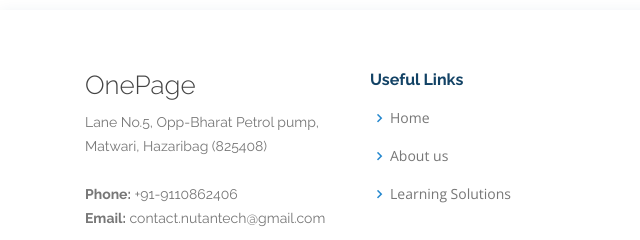
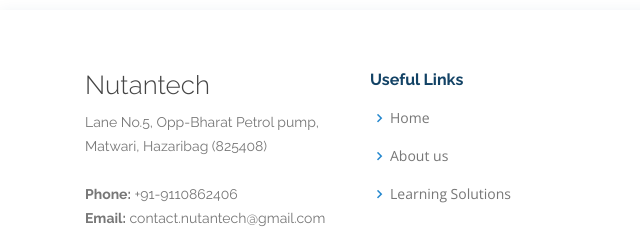
Before and after one commit to shaileshkumarcs/nutantechWeb, a plain HTML site: page index.html in a window 1280 px wide. Shown: the part 5393-5633 px from the top of the page, 0-640 px from the left. Drawn offline with nearby package versions, Linux system fonts and the light colour scheme.

Commit message:
Changes on Home page text

```diff
--- a/index.html
+++ b/index.html
@@ -899,7 +899,7 @@
         <div class="row">
 
           <div class="col-lg-3 col-md-6 footer-contact">
-            <h3>OnePage</h3>
+            <h3>Nutantech</h3>
             <p>
               Lane No.5, Opp-Bharat Petrol pump, Matwari, Hazaribag (825408) <br><br>
               <strong>Phone:</strong> +91-9110862406<br>
```
